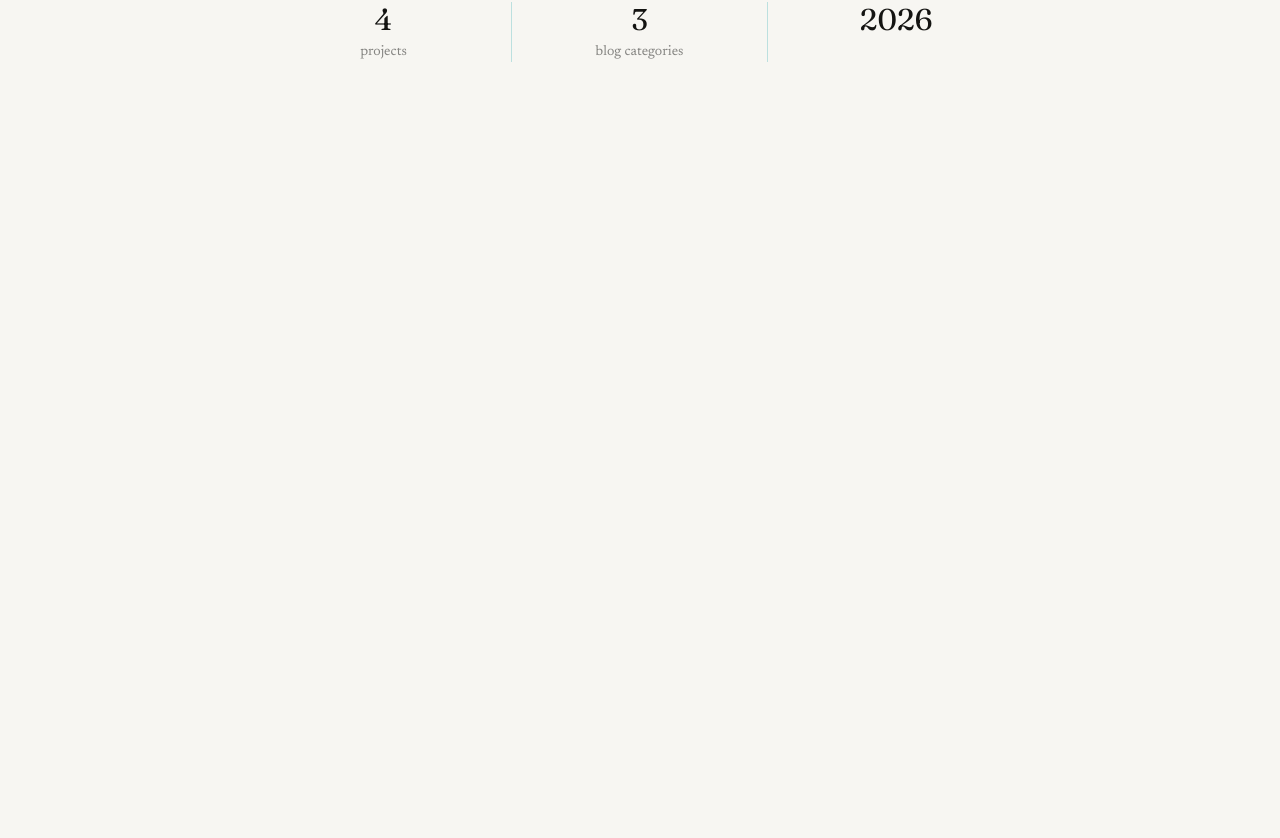
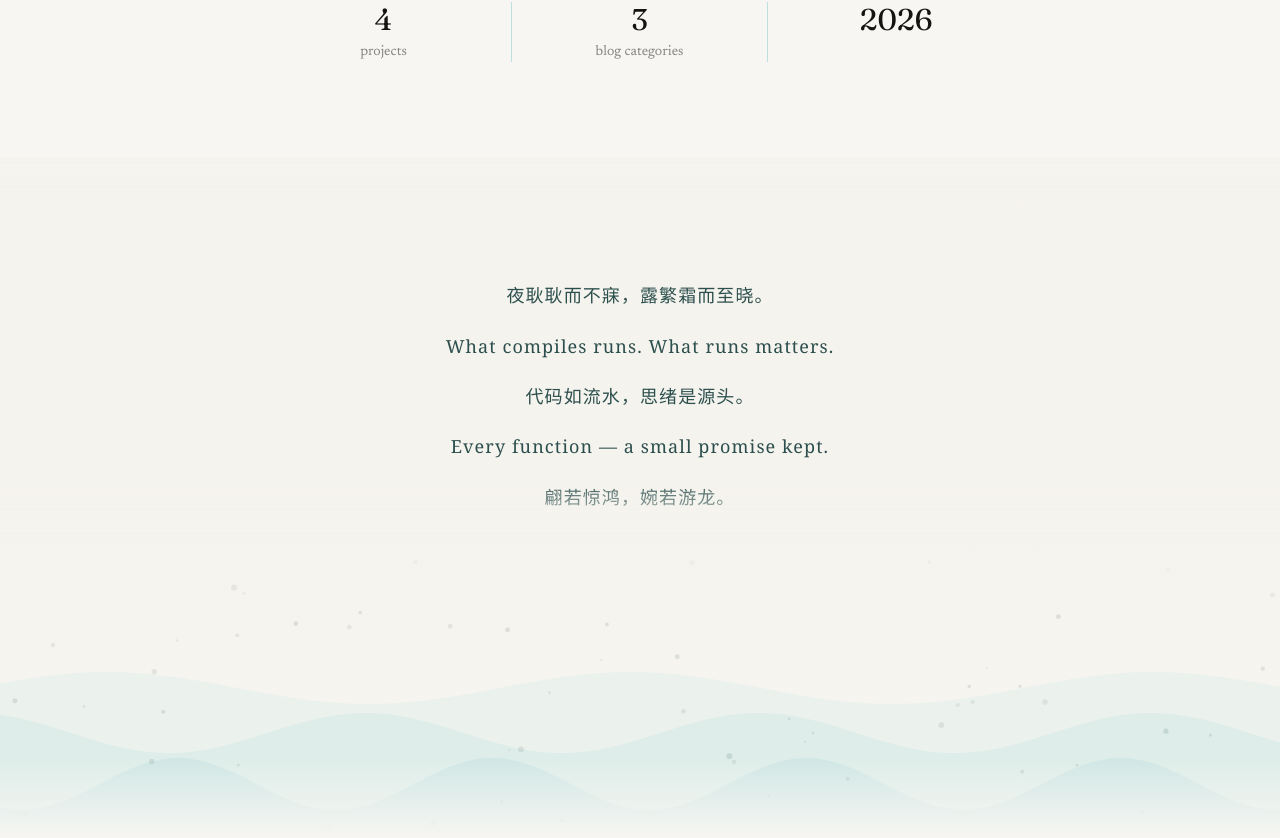
Before and after one commit to ZihanZhao227/ZiranWeb, a Next.js app: page /about in a window 1280 px wide. Shown: the part 1001-1839 px from the top of the page. Before the commit the page ends 1159 px from the top, so only its background shows below. Built offline with nearby package versions, Linux system fonts and the light colour scheme; no server answers.

Commit message:
feat: 新增诗句字幕+粒子海浪过渡组件PoetryWave

```diff
--- a/app/about/page.tsx
+++ b/app/about/page.tsx
@@ -3,6 +3,7 @@ import SiteHeader from "@/components/SiteHeader";
 import FadeIn from "@/components/FadeIn";
 import WordReveal from "@/components/WordReveal";
 import StatsCounter from "@/components/StatsCounter";
+import PoetryWave from "@/components/PoetryWave";
 
 export const metadata: Metadata = {
   title: "About / Ziran",
@@ -64,6 +65,8 @@ export default function AboutPage() {
 
         <StatsCounter />
       </main>
+
+      <PoetryWave />
     </div>
   );
 }
--- /dev/null
+++ b/components/PoetryWave.module.css
@@ -0,0 +1,21 @@
+.track {
+  display: flex;
+  flex-direction: column;
+  align-items: center;
+  animation: floatUp 22s linear infinite;
+}
+
+@keyframes floatUp {
+  from {
+    transform: translateY(320px);
+  }
+  to {
+    transform: translateY(-480px);
+  }
+}
+
+@media (prefers-reduced-motion: reduce) {
+  .track {
+    animation: none;
+  }
+}
--- /dev/null
+++ b/components/PoetryWave.tsx
@@ -0,0 +1,190 @@
+"use client";
+
+import { useEffect, useRef } from "react";
+import { useReducedMotion } from "motion/react";
+import styles from "./PoetryWave.module.css";
+
+const POETRY_LINES = [
+  "夜耿耿而不寐，露繁霜而至晓。",
+  "What compiles runs. What runs matters.",
+  "代码如流水，思绪是源头。",
+  "Every function — a small promise kept.",
+  "翩若惊鸿，婉若游龙。",
+  "The best code is the code that disappears.",
+  "彼美人兮，见之不忘。",
+  "What is built with care outlasts its maker.",
+  "夜耿耿而不寐，露繁霜而至晓。",
+];
+
+const WAVE_LAYERS = [
+  { alpha: 0.18, amplitude: 16, frequency: 0.012, speed: 0.0006, baseline: 0.5 },
+  { alpha: 0.3, amplitude: 20, frequency: 0.016, speed: 0.0009, baseline: 0.65 },
+  { alpha: 0.45, amplitude: 26, frequency: 0.02, speed: 0.0013, baseline: 0.82 },
+];
+
+const PARTICLE_COUNT = 60;
+
+interface Particle {
+  x: number;
+  y: number;
+  radius: number;
+  alpha: number;
+  driftSpeed: number;
+  swaySpeed: number;
+  swayOffset: number;
+}
+
+function createParticles(width: number, height: number): Particle[] {
+  return Array.from({ length: PARTICLE_COUNT }, () => ({
+    x: Math.random() * width,
+    y: Math.random() * height,
+    radius: 1 + Math.random() * 2,
+    alpha: 0.08 + Math.random() * 0.06,
+    driftSpeed: 0.1 + Math.random() * 0.15,
+    swaySpeed: 0.0008 + Math.random() * 0.0012,
+    swayOffset: Math.random() * Math.PI * 2,
+  }));
+}
+
+export default function PoetryWave() {
+  const canvasRef = useRef<HTMLCanvasElement>(null);
+  const shouldReduceMotion = useReducedMotion();
+
+  useEffect(() => {
+    // reduced motion 时不跑 canvas 动画,只留容器本身的静态渐变背景。
+    if (shouldReduceMotion) return;
+
+    const canvas = canvasRef.current;
+    if (!canvas) return;
+    const ctx = canvas.getContext("2d");
+    if (!ctx) return;
+
+    let width = 0;
+    let height = 0;
+    let particles: Particle[] = [];
+    let animationFrame: number;
+
+    const resize = () => {
+      const parent = canvas.parentElement;
+      if (!parent) return;
+      const dpr = window.devicePixelRatio || 1;
+      width = parent.clientWidth;
+      height = parent.clientHeight;
+      canvas.width = width * dpr;
+      canvas.height = height * dpr;
+      canvas.style.width = `${width}px`;
+      canvas.style.height = `${height}px`;
+      ctx.setTransform(dpr, 0, 0, dpr, 0, 0);
+      particles = createParticles(width, height);
+    };
+
+    resize();
+    window.addEventListener("resize", resize);
+
+    const drawWave = (time: number, layer: (typeof WAVE_LAYERS)[number]) => {
+      const baselineY = height * layer.baseline;
+      ctx.beginPath();
+      ctx.moveTo(0, height);
+      for (let x = 0; x <= width; x += 4) {
+        const y = baselineY + Math.sin(x * layer.frequency + time * layer.speed) * layer.amplitude;
+        ctx.lineTo(x, y);
+      }
+      ctx.lineTo(width, height);
+      ctx.closePath();
+      ctx.fillStyle = `rgba(188, 224, 223, ${layer.alpha})`;
+      ctx.fill();
+    };
+
+    const drawParticles = (time: number) => {
+      for (const p of particles) {
+        const y = (((p.y - time * p.driftSpeed * 0.02) % height) + height) % height;
+        const x = p.x + Math.sin(time * p.swaySpeed + p.swayOffset) * 8;
+        ctx.beginPath();
+        ctx.arc(x, y, p.radius, 0, Math.PI * 2);
+        ctx.fillStyle = `rgba(44, 79, 77, ${p.alpha})`;
+        ctx.fill();
+      }
+    };
+
+    const render = (time: number) => {
+      ctx.clearRect(0, 0, width, height);
+      for (const layer of WAVE_LAYERS) {
+        drawWave(time, layer);
+      }
+      drawParticles(time);
+      animationFrame = requestAnimationFrame(render);
+    };
+
+    animationFrame = requestAnimationFrame(render);
+
+    return () => {
+      window.removeEventListener("resize", resize);
+      cancelAnimationFrame(animationFrame);
+    };
+  }, [shouldReduceMotion]);
+
+  return (
+    <div className="flex flex-col">
+      {/* 浮动诗句字幕 */}
+      <div className="relative overflow-hidden" style={{ height: 380, backgroundColor: "#F5F3EE" }}>
+        <div
+          className={shouldReduceMotion ? undefined : styles.track}
+          style={{
+            fontFamily: "Georgia, serif",
+            fontSize: "18px",
+            color: "#2C4F4D",
+            letterSpacing: "0.06em",
+            lineHeight: 2.8,
+            textAlign: "center",
+          }}
+        >
+          {POETRY_LINES.map((line, index) => (
+            <p key={index}>{line}</p>
+          ))}
+        </div>
+
+        <div
+          className="pointer-events-none absolute inset-x-0 top-0"
+          style={{
+            height: 60,
+            zIndex: 1,
+            background: "linear-gradient(to bottom, #F5F3EE, transparent)",
+          }}
+        />
+        <div
+          className="pointer-events-none absolute inset-x-0 bottom-0"
+          style={{
+            height: 60,
+            zIndex: 1,
+            background: "linear-gradient(to top, #F5F3EE, transparent)",
+          }}
+        />
+      </div>
+
+      {/* 薄荷蓝粒子海浪 */}
+      <div
+        className="relative overflow-hidden"
+        style={{ height: 300, background: "linear-gradient(to bottom, #F5F3EE, #F7F6F2)" }}
+      >
+        <canvas ref={canvasRef} className="absolute inset-0 h-full w-full" />
+
+        <div
+          className="pointer-events-none absolute inset-x-0 top-0"
+          style={{
+            height: 80,
+            zIndex: 1,
+            background: "linear-gradient(to bottom, #F5F3EE, transparent)",
+          }}
+        />
+        <div
+          className="pointer-events-none absolute inset-x-0 bottom-0"
+          style={{
+            height: 80,
+            zIndex: 1,
+            background: "linear-gradient(to top, #F7F6F2, transparent)",
+          }}
+        />
+      </div>
+    </div>
+  );
+}
```
Also changed, not shown: public/images/public:images:luoshen-scroll.png (added), 1 other file (tests, documents, lock files or other folders).
